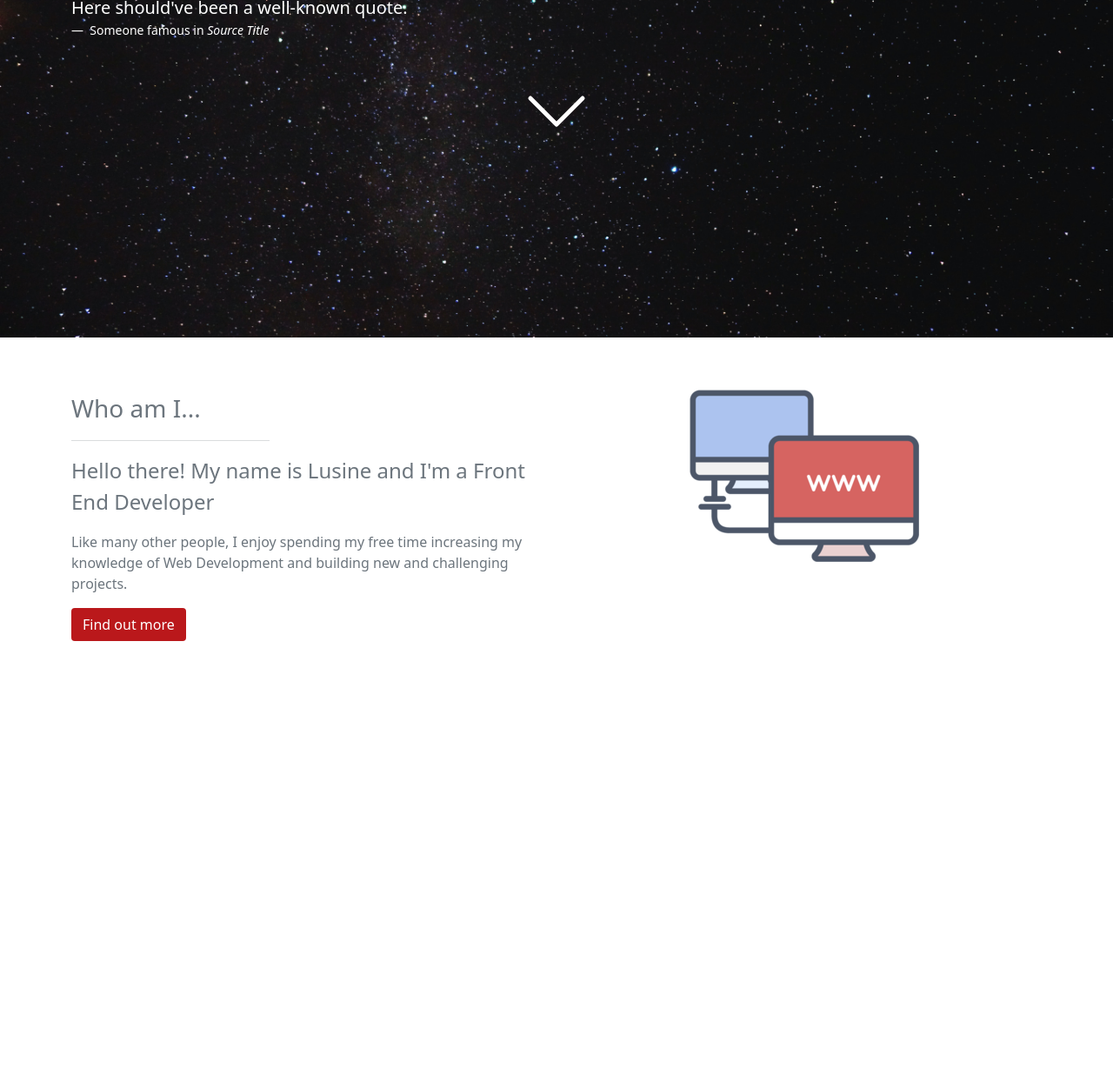
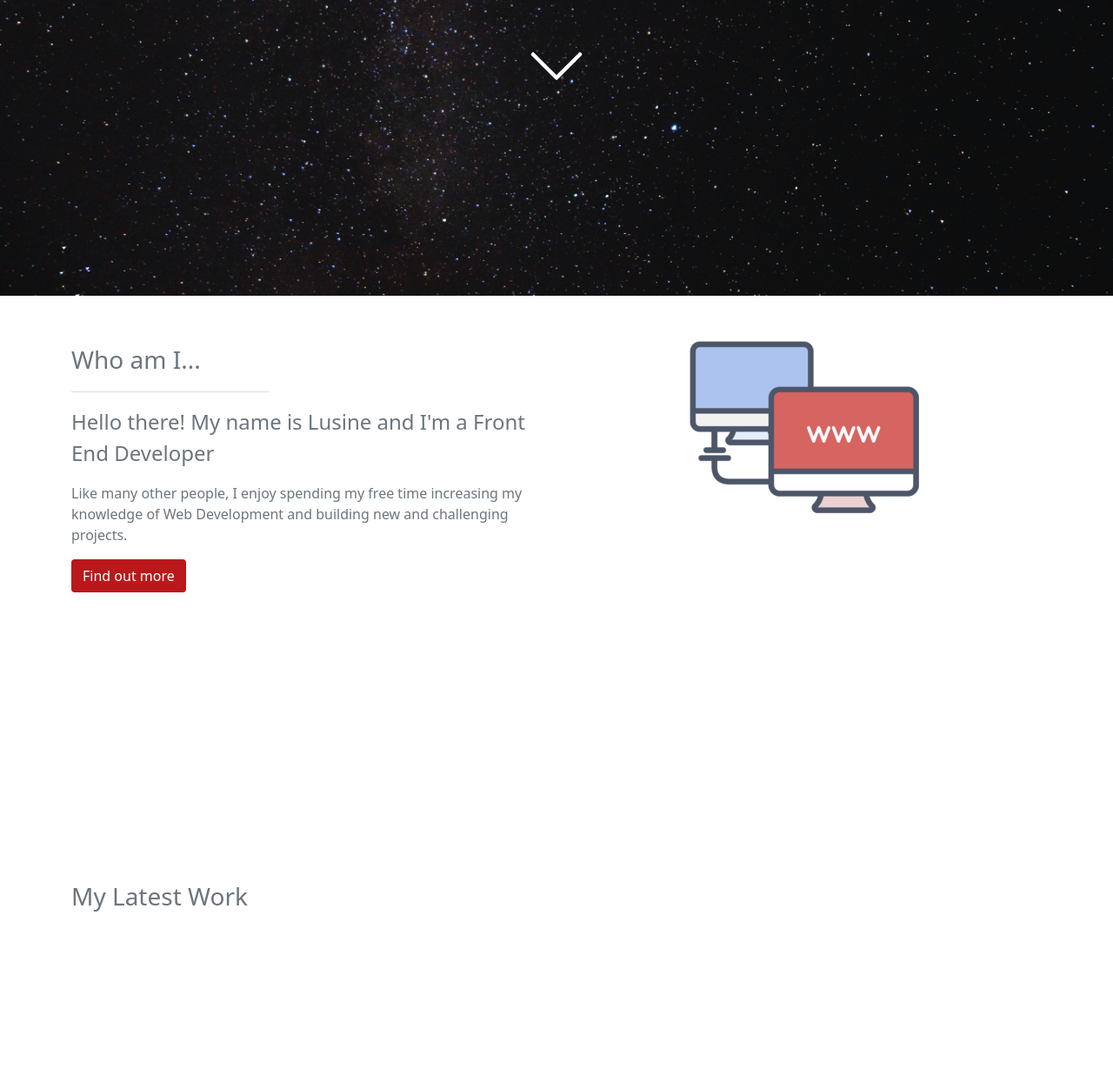
Before and after one commit to Lusinep1/portfolio, a plain HTML site: page index.html in a window 1280 px wide. Shown: the part 460-1689 px from the top of the page at 87% size. Before the commit the page ends 1245 px from the top, so only its background shows below. Drawn offline with nearby package versions, Linux system fonts and the light colour scheme.

Commit message:
add projects

```diff
--- a/index.html
+++ b/index.html
@@ -48,7 +48,7 @@
 </header>
 
 <main>
-    <div class="container custom-text mt-5">
+    <div class="container custom-text">
 
         <h1 class="mb-4 lp">Lusine Papanyan<span class="text-secondary"> |Portfolio
             </span></h1>
@@ -66,8 +66,8 @@
     </div>
     <!--Arrow-->
     <a href="#aboutme">
-        <svg xmlns="http://www.w3.org/2000/svg" width="5em" height="5em" fill="currentColor"
-            class="bi bi-chevron-down swing" viewBox="0 0 16 16">
+        <svg xmlns="http://www.w3.org/2000/svg" width="4.5rem" height="4.5rem" fill="currentColor"
+            class="bi bi-chevron-down custom-bi" viewBox="0 0 16 16">
             <path fill-rule="evenodd"
                 d="M1.646 4.646a.5.5 0 0 1 .708 0L8 10.293l5.646-5.647a.5.5 0 0 1 .708.708l-6 6a.5.5 0 0 1-.708 0l-6-6a.5.5 0 0 1 0-.708z" />
         </svg>
@@ -93,7 +93,17 @@
         </div>
     </div>
 </div>
-
+<!--My Projects-->
+<section id="projects">
+    <div class="container">
+        <div class="row">
+            <div class="col-6">
+                <p class="fs-3 text-secondary">My Latest Work</p>
+            </div>
+            <div class="col-6"></div>
+        </div>
+    </div>
+</section>
 
 
 
--- a/style.css
+++ b/style.css
@@ -42,15 +42,27 @@ figure {
 .blockquote-footer {
 	color: white;
 }
+/*About me background*/
+#aboutme {
+	background-color: --secondary-color;
+}
 /*button "find out more"*/
 .custom-btn {
 	background-color: #ba181b;
 	color: white;
 }
 /*icon*/
-.bi,
-.bi-chevron-down {
+.custom-bi {
 	color: white;
 	display: block;
 	margin: auto;
+	transition: transform 0.15s;
+	font-weight: bold;
 }
+.custom-bi:hover {
+	transform: translateY(-0.25rem);
+}
+/*project background*/
+#projects {
+	background-color: #fff;
+}
```
